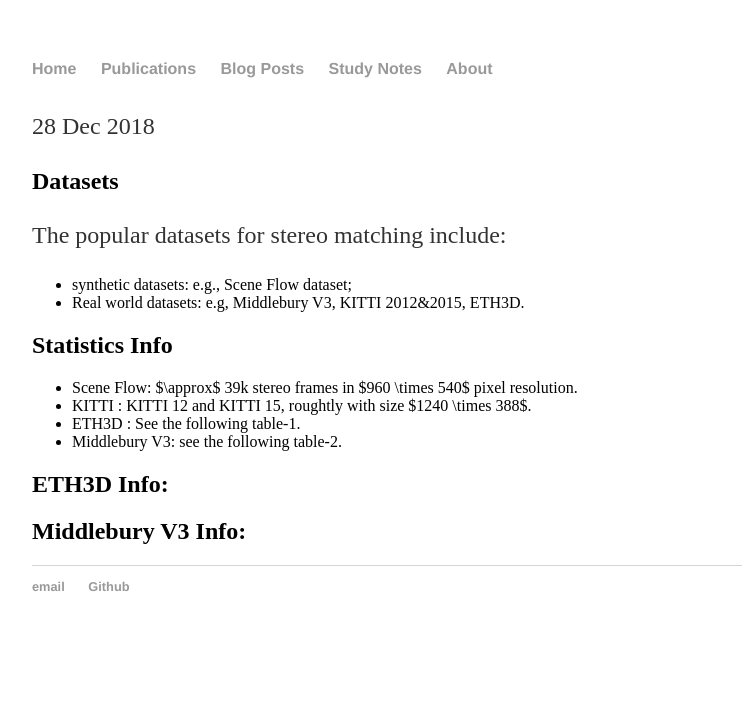
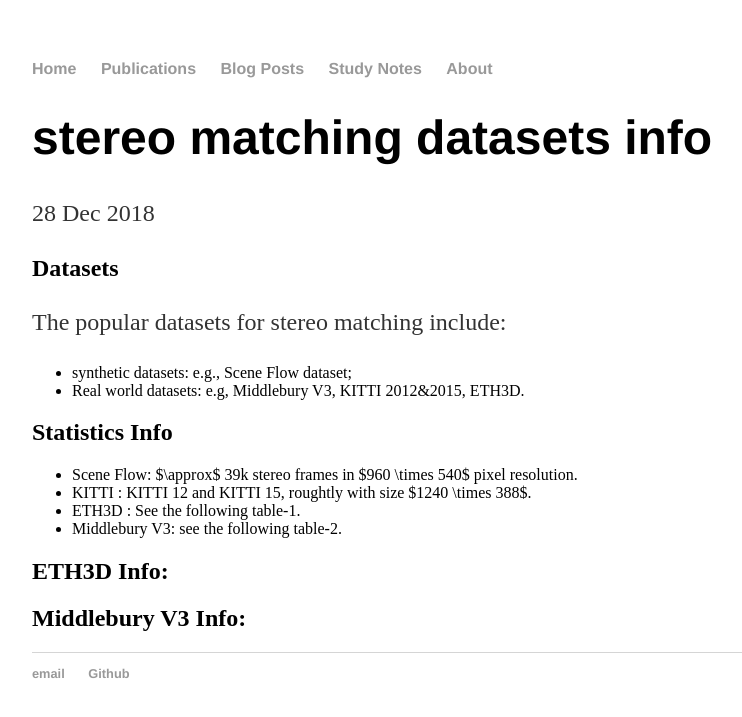
Before and after one commit to ccj5351/ccj5351.github.io, a Jekyll site: the page built from _studynotes/2018-12-28-stereo-matching-datasets-info.md, in a window 1280 px wide. Shown: the top 717 px of the page, without its empty margins (160-902 px from the left). Built offline with Jekyll 4.4.1, drawn with Linux system fonts in a browser that asks for light colours; comment, search, counter and statistics services are not loaded.

Commit message:
add title for stereo matching datasets info

```diff
--- a/_studynotes/2018-12-28-stereo-matching-datasets-info.md
+++ b/_studynotes/2018-12-28-stereo-matching-datasets-info.md
@@ -1,5 +1,5 @@
 ---
-title: ""
+title: "stereo matching datasets info"
 comments: false
 date: 2018-12-28
 ---
```
